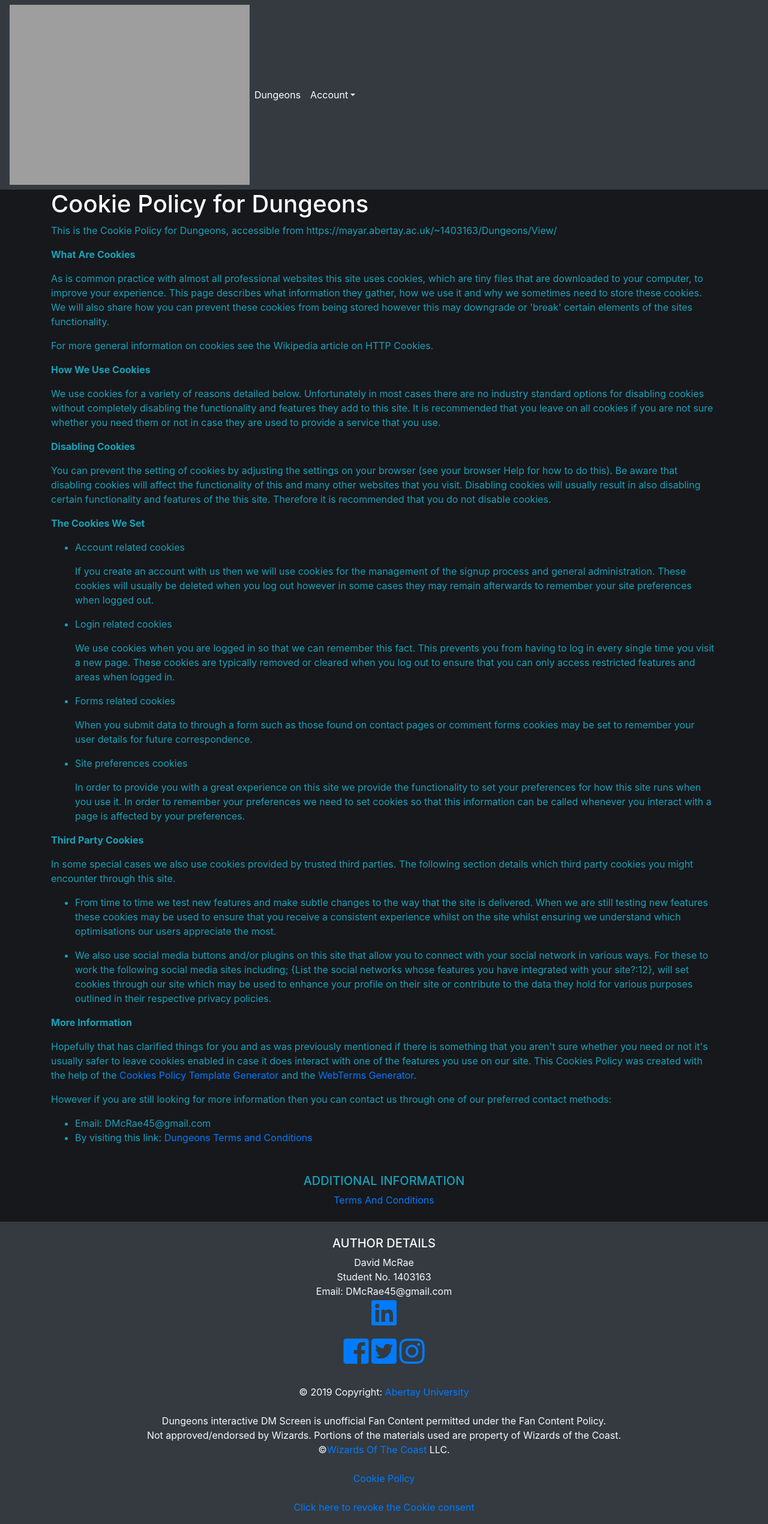
After one commit to DMcRae45/Dungeons, a PHP site: page /cookiePolicy.php in a window 1280 px wide. The commit adds this page. Shown: the whole page at 60% size. Run offline with PHP 8.4, Linux system fonts and the light colour scheme; grey boxes are pictures that could not be loaded.

Commit message:
Setting up GDPR compliance. need to add cookie revoke button

```diff
--- /dev/null
+++ b/Controller/bootstrapScript.php
@@ -0,0 +1,10 @@
+<?php
+/*
+    Description: The bootstrap files required to use bootstrap's javascript.
+
+    Author: David McRae
+ */
+?>
+<script src="https://code.jquery.com/jquery-3.3.1.slim.min.js" integrity="sha384-q8i/X+965DzO0rT7abK41JStQIAqVgRVzpbzo5smXKp4YfRvH+8abtTE1Pi6jizo" crossorigin="anonymous"></script>
+<script src="https://cdnjs.cloudflare.com/ajax/libs/popper.js/1.14.3/umd/popper.min.js" integrity="sha384-ZMP7rVo3mIykV+2+9J3UJ46jBk0WLaUAdn689aCwoqbBJiSnjAK/l8WvCWPIPm49" crossorigin="anonymous"></script>
+<script src="https://stackpath.bootstrapcdn.com/bootstrap/4.1.3/js/bootstrap.min.js" integrity="sha384-ChfqqxuZUCnJSK3+MXmPNIyE6ZbWh2IMqE241rYiqJxyMiZ6OW/JmZQ5stwEULTy" crossorigin="anonymous"></script>
--- /dev/null
+++ b/Controller/cookieConsent.php
@@ -0,0 +1,10 @@
+<?php
+/*
+    Description: Cookie consent script to enable or disable site cookies.
+
+    Author: David McRae
+ */
+?>
+<!--Start Cookie Script-->
+  <script type="text/javascript" charset="UTF-8" src="http://chs03.cookie-script.com/s/9d5b94bacda86ce84c24ce7eb69f1d40.js"></script>
+<!--End Cookie Script-->
--- /dev/null
+++ b/Model/theme.css
@@ -0,0 +1,33 @@
+/*
+    Description: Custom colour scheme used for the website.
+    to be called after any bootstrap files
+    this will overite the standard bootstrap colours.
+
+    Author: David McRae
+ */
+body, .form-control, .input-group-text, .custom-select, .list-group-item
+{
+  background-color: #17181c;
+  color:#17a2b8;
+}
+
+.card
+{
+  width:100%;
+}
+
+.card-body, .card-title, .card-text, .card-header
+{
+    background-color: #2a2c33;
+    color: #ffffff;
+    text-decoration:none;
+}
+hr
+{
+  background-color: #2a2c33;
+  color: #2a2c33;
+}
+h1, h2, text, .text
+{
+  color: #ffffff;
+}
--- /dev/null
+++ b/View/cookiePolicy.php
@@ -0,0 +1,109 @@
+<?php
+/*
+    Description: Dungeons cookie policy made by https://www.cookiepolicygenerator.com.
+    Token = token=IKCf2dYEJm7vK2bhpi5k312IhHmoqvzt#
+
+    Author: David McRae
+*/
+?>
+
+<html>
+<!-- <head> -->
+<?php
+    include 'header.php';
+?>
+<!-- </head> -->
+<div class="container">
+  <h1>Cookie Policy for Dungeons</h1>
+
+  <p>This is the Cookie Policy for Dungeons, accessible from https://mayar.abertay.ac.uk/~1403163/Dungeons/View/</p>
+
+  <p><strong>What Are Cookies</strong></p>
+
+  <p>As is common practice with almost all professional websites this site uses cookies, which are tiny files that are downloaded to your computer, to improve your experience. This page describes what information they gather, how we use it and why we sometimes need to store these cookies. We will also share how you can prevent these cookies from being stored however this may downgrade or 'break' certain elements of the sites functionality.</p>
+
+  <p>For more general information on cookies see the Wikipedia article on HTTP Cookies.</p>
+
+  <p><strong>How We Use Cookies</strong></p>
+
+  <p>We use cookies for a variety of reasons detailed below. Unfortunately in most cases there are no industry standard options for disabling cookies without completely disabling the functionality and features they add to this site. It is recommended that you leave on all cookies if you are not sure whether you need them or not in case they are used to provide a service that you use.</p>
+
+  <p><strong>Disabling Cookies</strong></p>
+
+  <p>You can prevent the setting of cookies by adjusting the settings on your browser (see your browser Help for how to do this). Be aware that disabling cookies will affect the functionality of this and many other websites that you visit. Disabling cookies will usually result in also disabling certain functionality and features of the this site. Therefore it is recommended that you do not disable cookies.</p>
+
+  <p><strong>The Cookies We Set</strong></p>
+
+  <ul>
+
+  <li>
+      <p>Account related cookies</p>
+      <p>If you create an account with us then we will use cookies for the management of the signup process and general administration. These cookies will usually be deleted when you log out however in some cases they may remain afterwards to remember your site preferences when logged out.</p>
+  </li>
+
+  <li>
+      <p>Login related cookies</p>
+      <p>We use cookies when you are logged in so that we can remember this fact. This prevents you from having to log in every single time you visit a new page. These cookies are typically removed or cleared when you log out to ensure that you can only access restricted features and areas when logged in.</p>
+  </li>
+
+
+
+
+  <li>
+      <p>Forms related cookies</p>
+      <p>When you submit data to through a form such as those found on contact pages or comment forms cookies may be set to remember your user details for future correspondence.</p>
+  </li>
+
+  <li>
+      <p>Site preferences cookies</p>
+      <p>In order to provide you with a great experience on this site we provide the functionality to set your preferences for how this site runs when you use it. In order to remember your preferences we need to set cookies so that this information can be called whenever you interact with a page is affected by your preferences.</p>
+  </li>
+
+  </ul>
+
+  <p><strong>Third Party Cookies</strong></p>
+
+  <p>In some special cases we also use cookies provided by trusted third parties. The following section details which third party cookies you might encounter through this site.</p>
+
+  <ul>
+
+
+
+  <li>
+      <p>From time to time we test new features and make subtle changes to the way that the site is delivered. When we are still testing new features these cookies may be used to ensure that you receive a consistent experience whilst on the site whilst ensuring we understand which optimisations our users appreciate the most.</p>
+  </li>
+
+
+
+
+
+
+  <li>
+      <p>We also use social media buttons and/or plugins on this site that allow you to connect with your social network in various ways. For these to work the following social media sites including; {List the social networks whose features you have integrated with your site?:12}, will set cookies through our site which may be used to enhance your profile on their site or contribute to the data they hold for various purposes outlined in their respective privacy policies.</p>
+  </li>
+
+  </ul>
+
+  <p><strong>More Information</strong></p>
+
+  <p>Hopefully that has clarified things for you and as was previously mentioned if there is something that you aren't sure whether you need or not it's usually safer to leave cookies enabled in case it does interact with one of the features you use on our site. This Cookies Policy was created with the help of the <a href="https://www.cookiepolicygenerator.com">Cookies Policy Template Generator</a> and the <a href="https://www.webterms.org">WebTerms Generator</a>.</p>
+
+  <p>However if you are still looking for more information then you can contact us through one of our preferred contact methods:</p>
+
+  <ul>
+  <li>Email: DMcRae45@gmail.com</li>
+  <li>By visiting this link: <a href="https://mayar.abertay.ac.uk/~1403163/Dungeons/View/termsAndConditions">Dungeons Terms and Conditions</a></li>
+  </ul>
+</div>
+
+<!-- <footer> -->
+<?php
+  include 'footer.php';
+?>
+<!-- </footer> -->
+
+<!-- JavaScript files -->
+<?php
+    include '../Controller/bootstrapScript.php';
+    include '../Controller/cookieConsent.php';
+?>
--- a/View/footer.php
+++ b/View/footer.php
@@ -9,7 +9,7 @@
 <div class="text-center mt-5">
   <h5 class="text-uppercase">Additional Information</h5>
 
-  <a href="TermsAndConditions.php">Terms And Condition</a>
+  <a href="TermsAndConditions.php">Terms And Conditions</a>
   </br>
 <br>
 </div>
@@ -23,9 +23,11 @@
           <h5 class="text-uppercase">Author Details</h5>
 
           <p>
-            David McRae - Student No. 1403163</br>
+            David McRae</br>
+            Student No. 1403163 </br>
+            Email: DMcRae45@gmail.com </br>
+            <a href="https://www.linkedin.com/in/David-McRae-Software/" class="fab fa-linkedin fa-3x"></a>
           </p>
-
           <p>
             <a href="http://www.facebook.com/share.php?u=https://mayar.abertay.ac.uk/~1403163/DPH/View/index.php" class="fab fa-facebook-square fa-3x"></a>
             <a href="https://twitter.com/intent/tweet?url=https://mayar.abertay.ac.uk/~1403163/DPH/View/index.php" class="fab fa-twitter-square fa-3x"></a>
@@ -36,13 +38,16 @@
 
     <!-- Copyright -->
     <div class="footer-copyright text-center py-3">
-      © 2019 Copyright:<a href="https://www.abertay.ac.uk/">Abertay University</a>
+      © 2019 Copyright: <a href="https://www.abertay.ac.uk/">Abertay University</a>
       </br>
-      Contact: <a href=""> CustomerServices@DPHEnquireies.com</a>
       </br>
-      © 2019 Copyright: <a href="https://company.wizards.com/">Wizards Of The Coast</a>
+      Dungeons interactive DM Screen is unofficial Fan Content permitted under the Fan Content Policy. </br>
+      Not approved/endorsed by Wizards. Portions of the materials used are property of Wizards of the Coast. </br>
+      ©<a href="https://company.wizards.com/">Wizards Of The Coast</a> LLC.
       </br>
-      Dungeons interactive DM Screen is unofficial Fan Content permitted under the Fan Content Policy. Not approved/endorsed by Wizards. Portions of the materials used are property of Wizards of the Coast. ©Wizards of the Coast LLC.
+      </br>
+      <a href="cookiePolicy.php">Cookie Policy</a>
+      </br>
       </br>
       <a href="#" onclick="document.cookie='cookiebar=;expires=Thu, 01 Jan 1970 00:00:01 GMT;path=/'; setupCookieBar(); return false;">Click here to revoke the Cookie consent</a>
     </div>
--- a/View/index.php
+++ b/View/index.php
@@ -8,7 +8,7 @@
 <html>
 <!-- <head> -->
 <?php
-    include 'session.php';
+    include '../Model/session.php';
     // include the api file here. include....
     include 'header.php';
 ?>
--- a/View/navigation.php
+++ b/View/navigation.php
@@ -8,7 +8,7 @@
 ?>
 <nav class="navbar navbar-expand-lg navbar-dark bg-dark">
 
-  <a href="index.php"><img src="images/DPH.png"></a>
+  <a href="index.php"><img src="images/Dungeons.png"></a>
   <button class="navbar-toggler" type="button" data-toggle="collapse" data-target="#navbarSupportedContent" aria-controls="navbarSupportedContent" aria-expanded="false" aria-label="Toggle navigation">
     <span class="navbar-toggler-icon"></span>
   </button>
@@ -18,7 +18,7 @@
     <ul class="navbar-nav mr-auto">
 
         <li class="nav-item active">
-            <a class="nav-link" href="index.php">Movies <span class="sr-only">(current)</span></a>
+            <a class="nav-link" href="index.php">Dungeons <span class="sr-only">(current)</span></a>
         </li>
 
         <li class="nav-item dropdown active">
@@ -55,14 +55,5 @@
             </div>
         </li>
     </ul>
-
-    <form action='searchResults.php' method='post' class="form-inline my-2 my-lg-0">
-      <div class='input-group input-group-sm'>
-        <input type='text' class='form-control' placeholder="Movie search..." aria-label='Small' aria-describedby='inputGroup-sizing-sm' id='searchTitle' name='searchTitle'>
-        <div class='input-group-append'>
-          <button id='search-by-title-button' name='search-by-title-button' type='submit' class='btn btn-outline-info'>Search</button>
-        </div>
-      </div>
-    </form>
   </div>
 </nav>
```
Also changed, not shown: Model/session.php (added, +21 -0 lines), View/termsAndConditions.php (added, +42 -0 lines).
